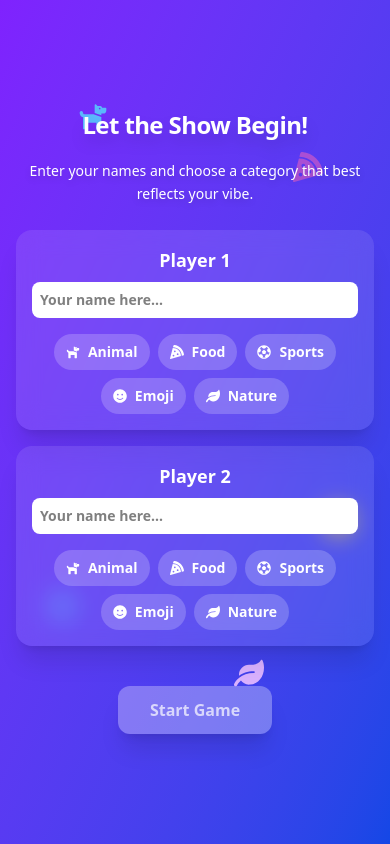
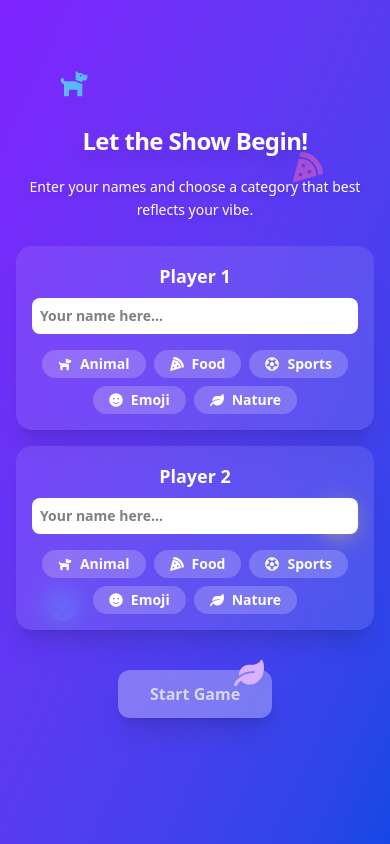
Before and after one commit to iamsainty/blink-tac-toe, a React (Vite) app: page /start in a window 390 px wide. Built offline with nearby package versions, Linux system fonts and the light colour scheme.

Commit message:
fixed responsive issues

```diff
--- a/src/pages/PlayGame.jsx
+++ b/src/pages/PlayGame.jsx
@@ -22,8 +22,8 @@ import { useNavigate } from 'react-router-dom'
     { icon: <FaPizzaSlice />, top: '18%', left: '75%', color: 'text-pink-400', animation: 'pulse' },
     { icon: <FaFutbol />, top: '70%', left: '12%', color: 'text-blue-400', animation: 'pulse' },
     { icon: <FaLeaf />, top: '78%', left: '60%', color: 'text-purple-300', animation: 'pulse' },
-    { icon: <FaSmile />, top: '70%', left: '83%', color: 'text-yellow-300', animation: 'pulse' },
-    { icon: <FaTree />, top: '40%', left: '30%', color: 'text-green-300', animation: 'pulse' },
+    { icon: <FaSmile />, top: '55%', left: '83%', color: 'text-yellow-300', animation: 'pulse' },
+    { icon: <FaTree />, top: '40%', left: '10%', color: 'text-green-300', animation: 'pulse' },
   ]
 
   export default function PlayPage() {
@@ -167,7 +167,7 @@ import { useNavigate } from 'react-router-dom'
                 </button>
               ))}
             </div>
-            <p className="text-md md:text-lg mt-2 bg-white/10 px-5 py-2 rounded-full border border-white/20 shadow-sm">
+            <p className="text-md md:text-lg mt-2 bg-white/10 px-5 py-1 rounded-full border border-white/20 shadow-sm">
               Current Turn: <span className="font-bold text-yellow-300">{currentTurn}</span>
             </p>
           </div>
--- a/src/pages/StartGame.jsx
+++ b/src/pages/StartGame.jsx
@@ -14,7 +14,7 @@ const categories = [
 ]
 
 const floatingIcons = [
-  { icon: <FaDog />, top: '12%', left: '20%', color: 'text-cyan-300', animation: 'animate-pulse' },
+  { icon: <FaDog />, top: '8%', left: '15%', color: 'text-cyan-300', animation: 'animate-pulse' },
   { icon: <FaPizzaSlice />, top: '18%', left: '75%', color: 'text-pink-400', animation: 'animate-pulse' },
   { icon: <FaFutbol />, top: '70%', left: '12%', color: 'text-blue-400', animation: 'animate-pulse' },
   { icon: <FaLeaf />, top: '78%', left: '60%', color: 'text-purple-300', animation: 'animate-pulse' },
@@ -44,7 +44,7 @@ export default function StartPage() {
     player === 1 ? player2.category === catName : player1.category === catName
 
   return (
-    <div className="relative min-h-screen w-full bg-gradient-to-br from-violet-600 to-blue-700 overflow-hidden flex flex-col items-center justify-center px-4 py-10 text-center gap-4 sm:px-6 sm:gap-6 md:gap-8">
+    <div className="relative min-h-screen w-full bg-gradient-to-br from-violet-600 to-blue-700 overflow-hidden flex flex-col items-center justify-center px-4 text-center gap-4 sm:px-6 sm:gap-6 md:gap-8">
 
       {/* Floating Icons */}
       {floatingIcons.map((item, i) => (
@@ -86,7 +86,7 @@ export default function StartPage() {
                 keypressAudio.play()
               }}
               onChange={(e) => setState({ ...state, name: e.target.value })}
-              className="w-full p-2 sm:p-3 font-semibold rounded-lg bg-white text-black mb-4 text-sm sm:text-base"
+              className="w-full p-2 sm:p-3 font-semibold rounded-lg bg-white text-black mb-4 text-sm sm:text-base text-voilet-500"
             />
             <div className="flex flex-wrap justify-center gap-2">
               {categories.map(({ name, icon }) => (
@@ -97,7 +97,7 @@ export default function StartPage() {
                     new Audio('/sound-effects/click.mp3').play()
                     setState({ ...state, category: name })
                   }}
-                  className={`flex items-center gap-2 px-3 py-2 rounded-full text-sm sm:text-base font-semibold transition-all duration-300
+                  className={`flex items-center gap-2 px-4 py-1 rounded-full text-sm sm:text-base font-semibold transition-all duration-300
                     ${state.category === name ? 'bg-yellow-400 text-black' : 'bg-white/20 hover:bg-white/30 text-white'}
                     ${isCategoryDisabled(name, num) ? 'opacity-30 cursor-not-allowed' : ''}`}
                 >
```
